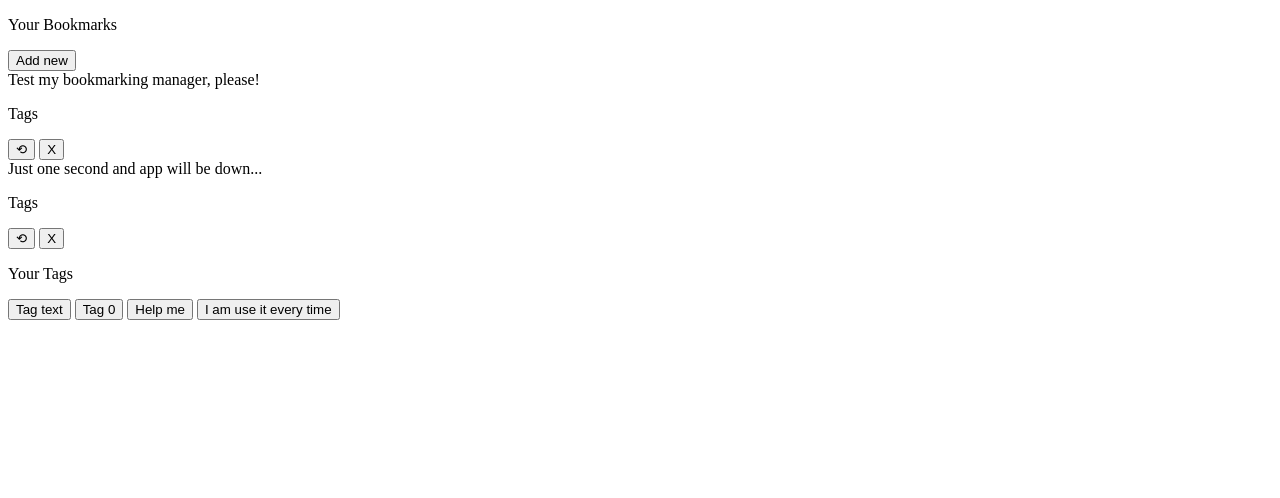
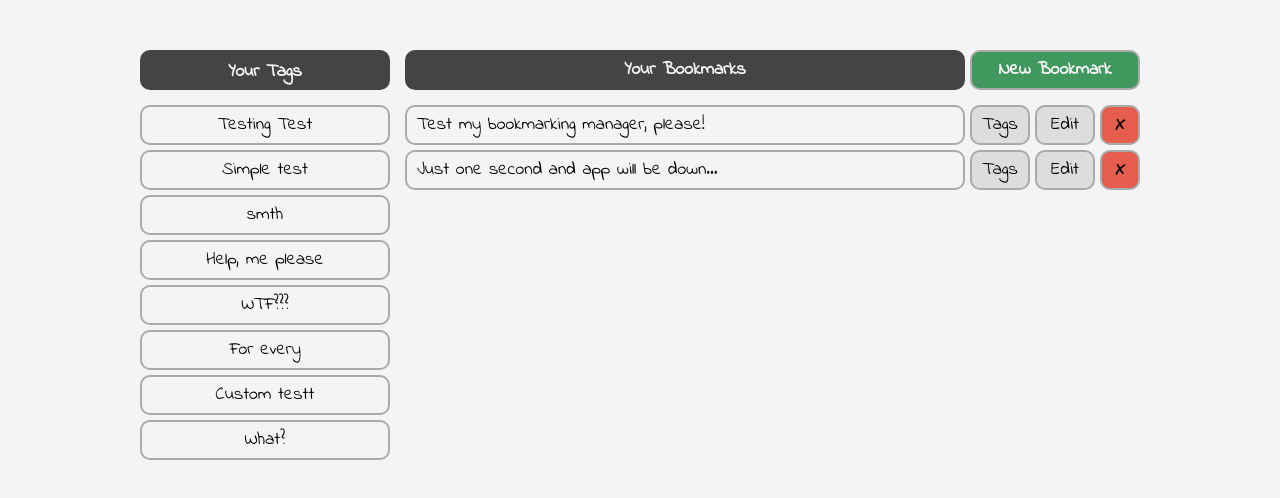
Before and after one commit to kaze-neko/SimpleBookmarks, a plain HTML site: page index.html in a window 1280 px wide. Drawn offline with Linux system fonts and the light colour scheme.

Commit message:
Basic html + css have done

```diff
--- /dev/null
+++ b/css/style.css
@@ -0,0 +1,170 @@
+:root {
+  --REGULAR_BACKGROUND_COLOR: #F4F4F4;
+  --REGULAR_BORDER_COLOR: #AAAAAA;
+  --FOCUS_BORDER_COLOR: #444444;
+  --HEAD_ELEMENT_BACKGRPUND_COLOR: #444444;
+  --SELECTED_ELEMENT_BACKGROUND_COLOR: #FAB005;
+  --GREEN_BUTTON_BACKGROUND_COLOR: #40985e;
+  --RED_BUTTON_BACKGROUND_COLOR: #e55d4d;
+  --GREY_BUTTON_BACKGROUND_COLOR: #DDDDDD;
+}
+
+* {
+  margin: 0;
+  padding: 0;
+  box-sizing: border-box;
+  font-family: Indie Flower;
+  font-size: 18px;
+  font-weight: 400;
+}
+
+/*! COMMON CLASSES*/
+.hidden {
+  display: none;
+}
+
+.header-element {
+  border-radius: 10px;
+  border-color: var(--FOCUS_BORDER_COLOR);
+  font-weight: 600;
+  color: var(--REGULAR_BACKGROUND_COLOR);
+  background-color: var(--HEAD_ELEMENT_BACKGRPUND_COLOR);
+  text-align: center;
+}
+
+/*! CONTENT */
+body {
+  display: flex;
+  flex-direction: column;
+  align-items: center;
+  padding-top: 50px;
+  padding-bottom: 50px;
+  background-color: var(--REGULAR_BACKGROUND_COLOR);
+}
+
+main {
+  display: flex;
+  flex-direction: row;
+  justify-content: space-between;
+  width: 1000px;
+}
+
+#tags {
+  display: flex;
+  flex-direction: column;
+  justify-content: start;
+  width: 250px;
+
+}
+
+/*! Border radiuses will be generated using js */
+#tags-title, .tag{
+  height: 40px;
+  line-height: 36px;
+  margin-top: 5px;
+  border-radius: 10px;
+  border: 2px solid var(--REGULAR_BORDER_COLOR);
+  text-align: center;
+}
+
+#tags-title {
+  margin-top: 0px;
+  margin-bottom: 10px;
+  line-height: 40px;
+  border-color: var(--FOCUS_BORDER_COLOR);
+}
+
+.tag:hover {
+  border: 2px solid var(--FOCUS_BORDER_COLOR);
+  line-height: 36px;
+}
+
+input:checked + label {
+  background-color: var(--SELECTED_ELEMENT_BACKGROUND_COLOR);
+}
+
+#bookmarks {
+  display: flex;
+  flex-direction: column;
+  width: 735px;
+}
+
+#bookmarks-header {
+  display: flex;
+  flex-direction: row;
+  justify-content: space-between;
+  height: 40px;
+  margin-bottom: 10px;
+}
+
+#bookmarks-header-title {
+  width: calc(100% - 175px);
+  height: 40px;
+  margin-right: 5px;
+  line-height: 40px;
+  background-color: var(--HEAD_ELEMENT_BACKGRPUND_COLOR);
+}
+
+#bookmarks-header-button {
+  height: 40px;
+  line-height: 36px;
+  width: 170px;
+  border-radius: 10px;
+  border: 2px solid var(--REGULAR_BORDER_COLOR);
+  background-color: var(--GREEN_BUTTON_BACKGROUND_COLOR);
+  font-weight: 600;
+  color: var(--REGULAR_BACKGROUND_COLOR);
+}
+
+#bookmarks-header-button:hover {
+  line-height: 36px;
+  border: 2px solid var(--FOCUS_BORDER_COLOR);
+}
+
+#bookmarks-content {
+  display: flex;
+  flex-direction: column;
+  margin-top: 5px;
+}
+
+.bookmark{
+  width: 100%;
+  display: flex;
+  flex-direction: row;
+  margin-bottom: 5px;
+}
+
+.bookmark-content {
+  height: 40px;
+  line-height: 36px;
+  border-radius: 10px;
+  border: 2px solid var(--REGULAR_BORDER_COLOR);
+  margin-right: 5px;
+}
+
+.bookmark-content:hover {
+  border: 2px solid var(--FOCUS_BORDER_COLOR);
+}
+
+.bookmark-title {
+  width: calc(100% - 175px);
+  padding: 0px 10px;
+}
+
+.bookmark-tags, .bookmark-edit-button {
+  width: 60px;
+  text-align: center;
+  background-color: var(--GREY_BUTTON_BACKGROUND_COLOR);
+}
+
+.bookmark-remove-button {
+  width: 40px;
+  text-align: center;
+}
+
+.bookmark-remove-button {
+  margin-right: 0px;
+  background-color: var(--RED_BUTTON_BACKGROUND_COLOR);
+  font-weight: 600;
+  text-align: center;
+}
--- a/index.html
+++ b/index.html
@@ -3,39 +3,54 @@
 <head>
   <meta charset="UTF-8">
   <title>SimpleBookmark</title>
+  <link rel="stylesheet" href="css/style.css">
+  <link rel="preconnect" href="https://fonts.googleapis.com">
+  <link rel="preconnect" href="https://fonts.gstatic.com" crossorigin>
+  <link href="https://fonts.googleapis.com/css2?family=Indie+Flower&display=swap" rel="stylesheet">
 </head>
 <body>
   <!-- TODO : js-function that will process all objects marked with special tag -->
   <main>
+    <aside id="tags">
+      <p id="tags-title" class="header-element">Your Tags</p>
+      <input type="checkbox" id="tag-checkbox-ID_1" class="hidden">
+      <label for="tag-checkbox-ID_1" class="tag">Testing Test</label>
+      <input type="checkbox" id="tag-checkbox-ID_2" class="hidden">
+      <label for="tag-checkbox-ID_2" class="tag">Simple test</label>
+      <input type="checkbox" id="tag-checkbox-ID_3" class="hidden">
+      <label for="tag-checkbox-ID_3" class="tag">smth</label>
+      <input type="checkbox" id="tag-checkbox-ID_4" class="hidden">
+      <label for="tag-checkbox-ID_4" class="tag">Help, me please</label>
+      <input type="checkbox" id="tag-checkbox-ID_5" class="hidden">
+      <label for="tag-checkbox-ID_5" class="tag">WTF???</label>
+      <input type="checkbox" id="tag-checkbox-ID_6" class="hidden">
+      <label for="tag-checkbox-ID_6" class="tag">For every</label>
+      <input type="checkbox" id="tag-checkbox-ID_7" class="hidden">
+      <label for="tag-checkbox-ID_7" class="tag">Custom testt</label>
+      <input type="checkbox" id="tag-checkbox-ID_8" class="hidden">
+      <label for="tag-checkbox-ID_8" class="tag">What?</label>
+    </aside>
     <section id="bookmarks">
       <div id="bookmarks-header">
-        <p id="bookmarks-header-title">Your Bookmarks</p>
-        <button id="bookmarks-header-button">Add new</button>
+        <p id="bookmarks-header-title" class="header-element">Your Bookmarks</p>
+        <button id="bookmarks-header-button">New Bookmark</button>
       </div>
       <div id="bookmarks-content">
         <!-- ! Generated bookmarks will be here -->
-        <div id="bookmark-UNIQUE-ID">
-          <a id="bookmark-title-UNIQUE_ID">Test my bookmarking manager, please!</a>
-          <p id="bookmark-tags-UNIQUE_ID">Tags</p>
-          <button id="bookmark-edit-UNIQUE_ID">⟲</button>
-          <button id="bookmark-delete-UNIQUE_ID">X</button>
+        <div id="bookmark-UNIQUE-ID" class="bookmark">
+          <a id="bookmark-title-UNIQUE_ID" class="bookmark-content bookmark-title">Test my bookmarking manager, please!</a>
+          <p id="bookmark-tags-UNIQUE_ID" class="bookmark-content bookmark-tags">Tags</p>
+          <button id="bookmark-edit-UNIQUE_ID" class="bookmark-content bookmark-edit-button">Edit</button>
+          <button id="bookmark-delete-UNIQUE_ID" class="bookmark-content bookmark-remove-button">X</button>
         </div>
-        <div id="bookmark-UNIQUE_ID">
-          <a id="bookmark-title-UNIQUE_ID">Just one second and app will be down...</a>
-          <p id="bookmark-tags-UNIQUE_ID">Tags</p>
-          <button id="bookmark-edit-UNIQUE_ID">⟲</button>
-          <button id="bookmark-delete-UNIQUE_ID">X</button>
+        <div id="bookmark-UNIQUE_ID" class="bookmark">
+          <a id="bookmark-title-UNIQUE_ID" class="bookmark-content bookmark-title">Just one second and app will be down...</a>
+          <p id="bookmark-tags-UNIQUE_ID" class="bookmark-content bookmark-tags">Tags</p>
+          <button id="bookmark-edit-UNIQUE_ID" class="bookmark-content bookmark-edit-button">Edit</button>
+          <button id="bookmark-delete-UNIQUE_ID" class="bookmark-content bookmark-remove-button">X</button>
         </div>
       </div>
     </section>
-    <p id="line"></p>
-    <aside id="tags">
-      <p id="tags-title">Your Tags</p>
-      <button id="tag-UNIQUE_ID">Tag text</button>
-      <button id="tag-UNIQUE_ID">Tag 0</button>
-      <button id="tag-UNIQUE_ID">Help me</button>
-      <button id="tag-UNIQUE_ID">I am use it every time</button>
-    </aside>
   </main>
 </body>
 </html>
```
